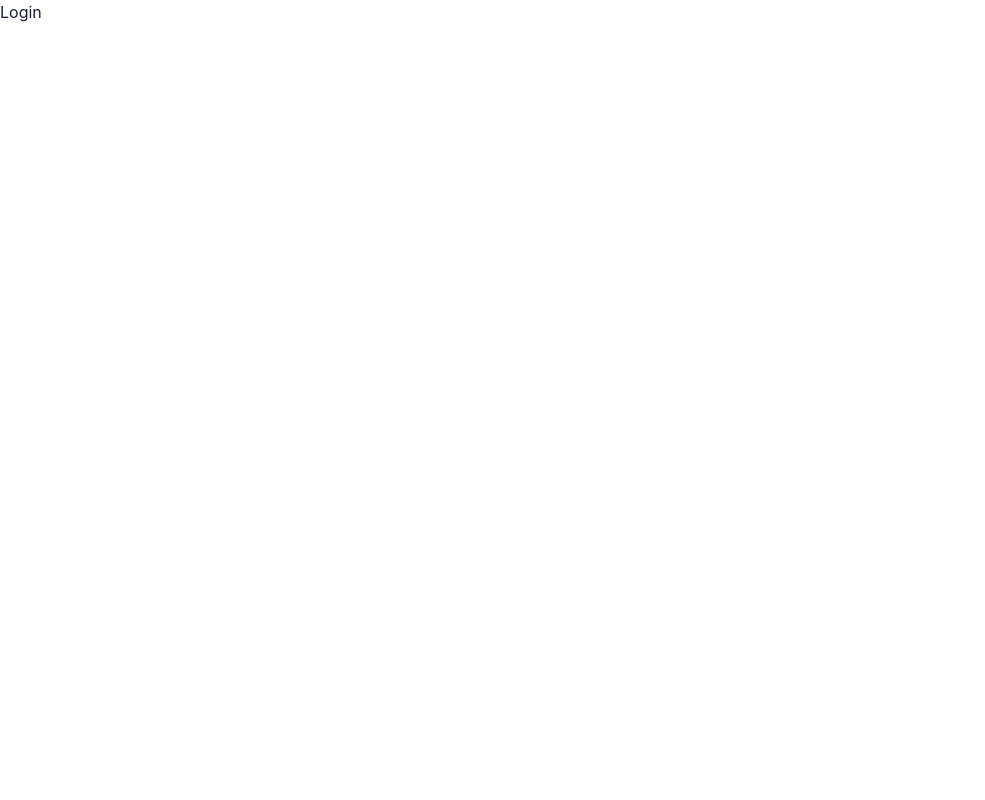
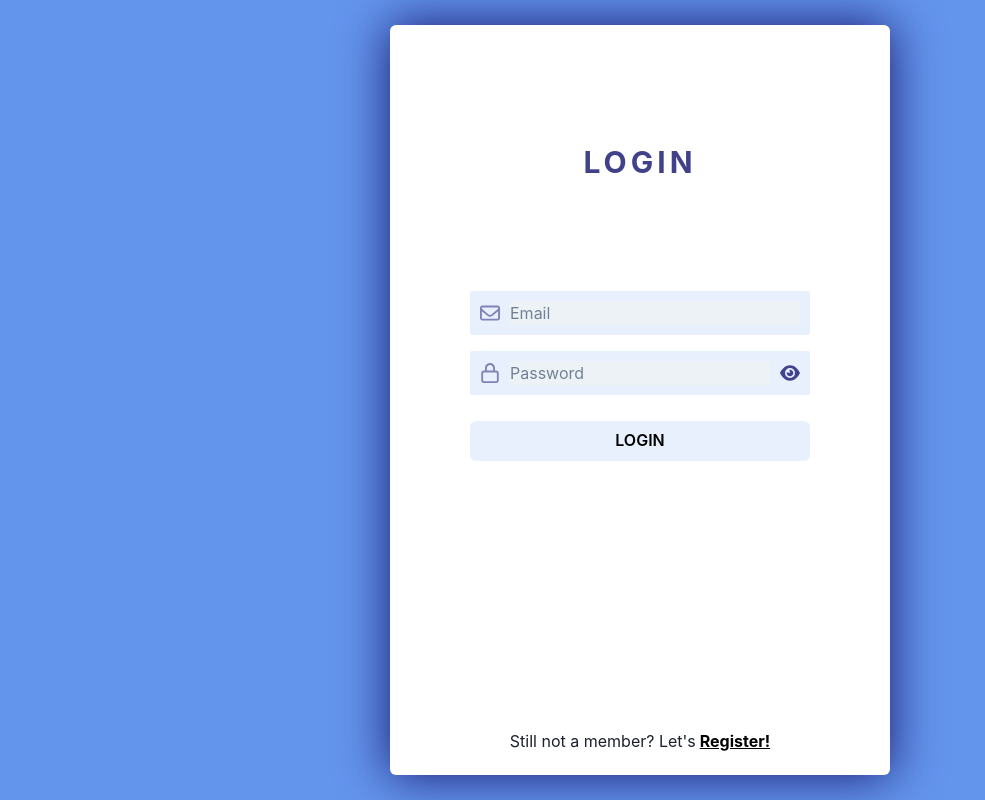
Before and after one commit to bulutcan99/websocket-chat-app, a Next.js app in the folder client/: page / in a window 1280 px wide. Shown: the whole page, without its empty margins (0-985 px from the left). Built offline with nearby package versions, Linux system fonts and the light colour scheme.

Commit message:
feat: login page created.

```diff
--- a/client/src/pages/index.tsx
+++ b/client/src/pages/index.tsx
@@ -1,8 +1,35 @@
 import Layout from "@/components/Layout";
-import { AllPages } from "@/utils/types/enums";
+import CustomFormikInput from "@/components/form-elements/CustomFormikInput";
+import EmailIncon from "@/components/icons/EmailIncon";
+import EyeIcon from "@/components/icons/EyeIcon";
+import EyeLineIcon from "@/components/icons/EyeLineIcon";
+import LockIcon from "@/components/icons/LockIcon";
+import { AllPages, InputType } from "@/utils/types/enums";
+import { Box, Button, Flex, Link, Text } from "@chakra-ui/react";
+import { Form, Formik } from "formik";
 import Head from "next/head";
+import { useCallback, useState } from "react";
 
 export default function Home() {
+  const [passwordInputType, setPasswordInputType] = useState(
+    InputType.PASSWORD
+  );
+  const [focusedInput, setFocusedInput] = useState({
+    email: false,
+    password: false,
+    name: false,
+    surname: false,
+    nickname: false,
+  });
+  const initialValues = { email: "", password: "" };
+
+  const onSubmit = useCallback(
+    (values: { email: string; password: string }) => {
+      console.log(values);
+    },
+    []
+  );
+
   return (
     <>
       <Head>
@@ -11,7 +38,171 @@ export default function Home() {
         <meta name="viewport" content="width=device-width, initial-scale=1" />
         <link rel="icon" href="/favicon.ico" />
       </Head>
-      <Layout page={AllPages.LOGIN}>Login</Layout>
+      <Layout page={AllPages.LOGIN}>
+        <Flex
+          width={"100vw"}
+          height={"100vh"}
+          justifyContent={"center"}
+          alignItems={"center"}
+          backgroundColor={"cornflowerblue"}
+        >
+          <Box
+            width={500}
+            height={750}
+            backgroundColor={"white"}
+            borderRadius={6}
+            boxShadow={"0px 0px 50px 1px midnightblue"}
+            padding={"10px 80px"}
+            animation={"startOpacityAnimation 1s linear"}
+          >
+            <Text
+              display={"flex"}
+              justifyContent={"center"}
+              alignItems={"center"}
+              width={"100%"}
+              height={"35%"}
+              fontSize={30}
+              fontWeight={"bold"}
+              letterSpacing={4}
+              color={"midnightblue"}
+              animation={"opacityAnimation 3s linear infinite"}
+              userSelect={"none"}
+            >
+              LOGIN
+            </Text>
+            <Formik initialValues={initialValues} onSubmit={onSubmit}>
+              {({ values, handleChange, setFieldValue }) => (
+                <Form>
+                  <CustomFormikInput
+                    name="email"
+                    id="email"
+                    placeholder={"Email"}
+                    value={values.email}
+                    leftIcon={
+                      <Box
+                        opacity={focusedInput?.email ? 0.8 : 0.5}
+                        transition={"opacity 500ms"}
+                      >
+                        <EmailIncon
+                          width={20}
+                          height={20}
+                          fill="midnightblue"
+                        />
+                      </Box>
+                    }
+                    type={"text"}
+                    onChange={handleChange}
+                    onFocus={() => {
+                      setFocusedInput((prev) => ({ ...prev, email: true }));
+                    }}
+                    onBlur={() => {
+                      setFocusedInput((prev) => ({ ...prev, email: false }));
+                    }}
+                    containerSettings={{
+                      outline: focusedInput?.email
+                        ? "1px solid midnightblue"
+                        : "none",
+                      transition: "outline 500ms",
+                    }}
+                  />
+                  <CustomFormikInput
+                    name="password"
+                    id="password"
+                    placeholder={"Password"}
+                    value={values.password}
+                    leftIcon={
+                      <Box
+                        opacity={focusedInput?.password ? 0.8 : 0.5}
+                        transition={"opacity 500ms"}
+                      >
+                        <LockIcon width={20} height={20} fill="midnightblue" />
+                      </Box>
+                    }
+                    rightIcon={
+                      passwordInputType === InputType.PASSWORD ? (
+                        <Box
+                          userSelect={"none"}
+                          cursor={"pointer"}
+                          onClick={() => {
+                            setPasswordInputType(InputType.TEXT);
+                          }}
+                        >
+                          <EyeIcon
+                            width={20}
+                            height={20}
+                            fill="midnightblue"
+                            opacity={0.8}
+                          />
+                        </Box>
+                      ) : (
+                        <Box
+                          userSelect={"none"}
+                          cursor={"pointer"}
+                          onClick={() => {
+                            setPasswordInputType(InputType.PASSWORD);
+                          }}
+                        >
+                          <EyeLineIcon
+                            width={20}
+                            height={20}
+                            fill="midnightblue"
+                            opacity={0.8}
+                          />
+                        </Box>
+                      )
+                    }
+                    type={passwordInputType}
+                    onChange={handleChange}
+                    onFocus={() => {
+                      setFocusedInput((prev) => ({ ...prev, password: true }));
+                    }}
+                    onBlur={() => {
+                      setFocusedInput((prev) => ({ ...prev, password: false }));
+                    }}
+                    containerSettings={{
+                      marginTop: "16px",
+                      outline: focusedInput?.password
+                        ? "1px solid midnightblue"
+                        : "none",
+                      transition: "outline 500ms",
+                    }}
+                  />
+
+                  <Button
+                    width={"100%"}
+                    color={"black"}
+                    type="submit"
+                    marginTop={"26px"}
+                    backgroundColor={"gray.100"}
+                    transition={"color 500ms, background-color 500ms"}
+                    _hover={{ backgroundColor: "midnightblue", color: "white" }}
+                  >
+                    LOGIN
+                  </Button>
+                </Form>
+              )}
+            </Formik>
+            <Flex
+              justifyContent={"center"}
+              alignItems={"flex-end"}
+              height={"40%"}
+            >
+              Still not a member? Let's
+              <Text
+                textDecoration={"underline"}
+                marginLeft={1}
+                fontWeight={"bold"}
+                cursor={"pointer"}
+                color={"black"}
+                _hover={{ color: "midnightblue" }}
+                transition={"color 500ms"}
+              >
+                <Link href={"/register"}>Register!</Link>
+              </Text>
+            </Flex>
+          </Box>
+        </Flex>
+      </Layout>
     </>
   );
 }
```
Also changed, not shown: client/src/pages/register/index.tsx (+9 -7 lines).
